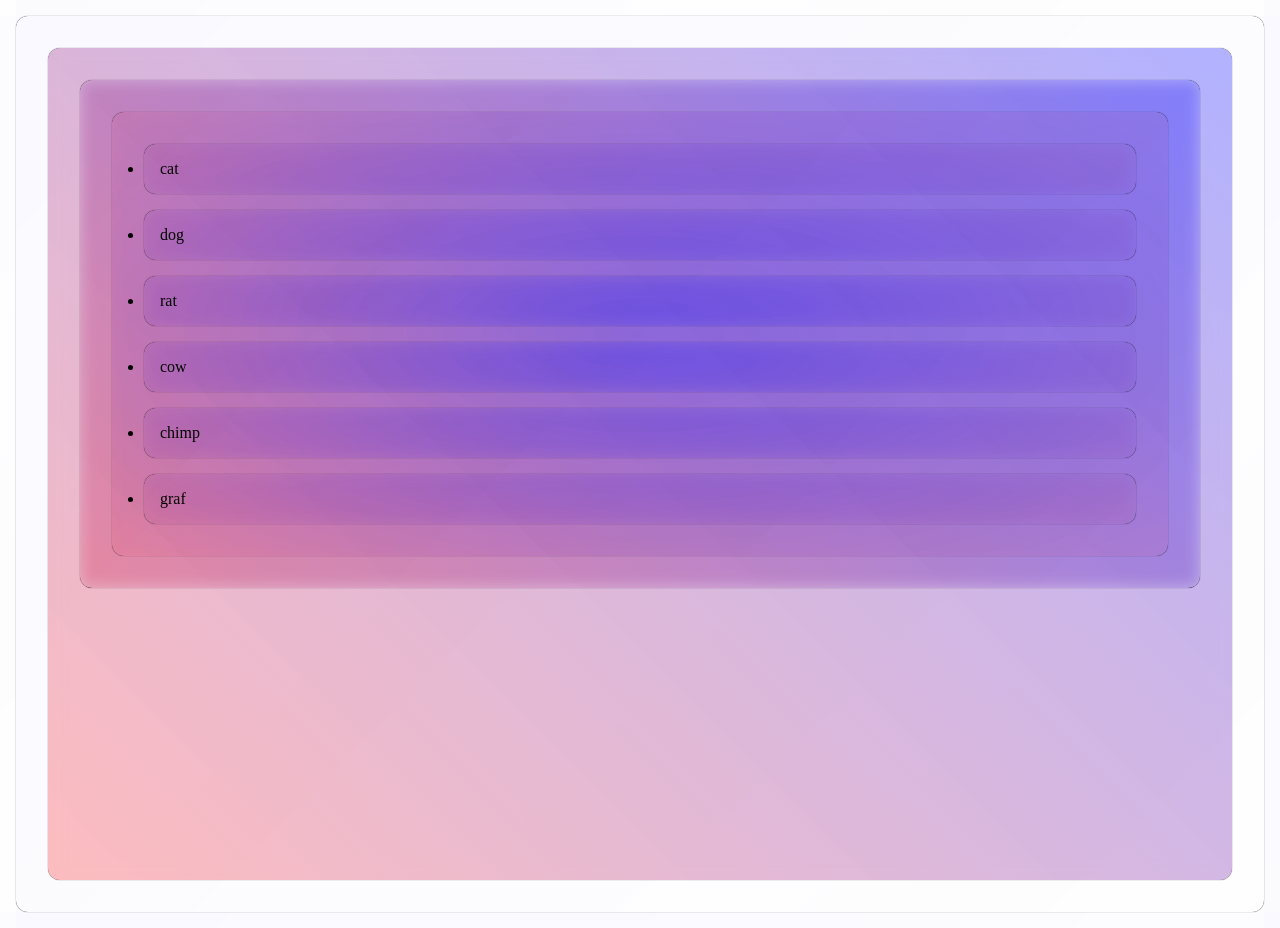
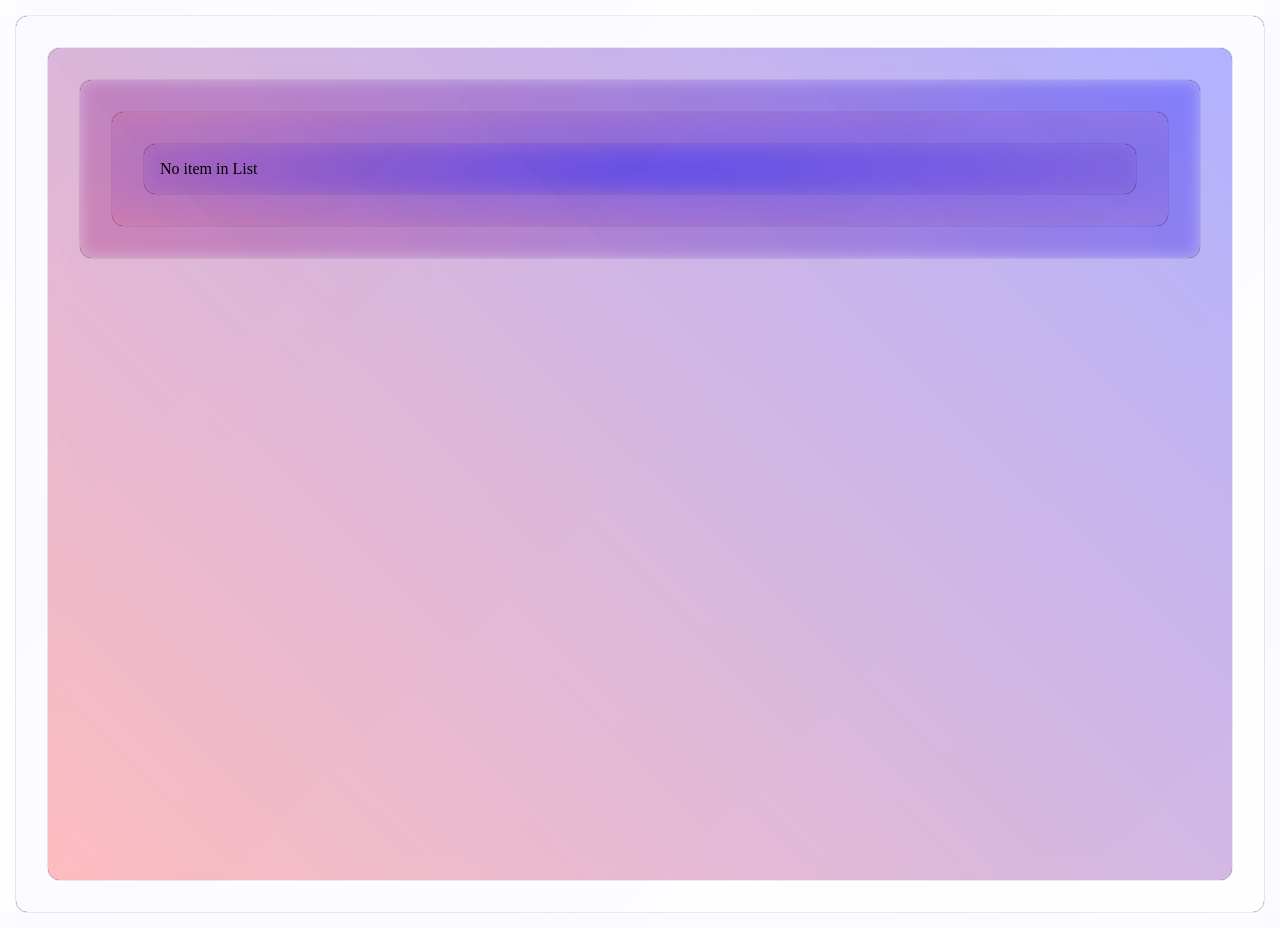
Before and after one commit to aakku106/4thSemTranning_REACT, a React (Vite) app in the folder First_react_app/: page / in a window 1280 px wide. Built offline with nearby package versions, Linux system fonts and the light colour scheme.

Commit message:
Refactor GroupList component: change list declaration to let, clear list initialization, and update conditional rendering for improved readability

```diff
--- a/First_react_app/src/components/GroupList.tsx
+++ b/First_react_app/src/components/GroupList.tsx
@@ -1,14 +1,18 @@
 /** @format */
 
 function GroupList() {
-  const list = ["cat", "dog", "rat", "cow", "chimp", "graf"];
+  let list = ["cat", "dog", "rat", "cow", "chimp", "graf"];
+  list = [];
+
   return (
     <>
       <ul>
+        {/* {list.length === 0 ? <p>No item in List</p> : null} */}
+        {list.length === 0 && <p>No item in List</p>}
+        {/* // this let us write a concise code */}
         {list.map((i) => (
           <li key={i}>{i}</li>
         ))}
-
         {/*
               map function is used differently here we cant use { } at all
         */}
```
